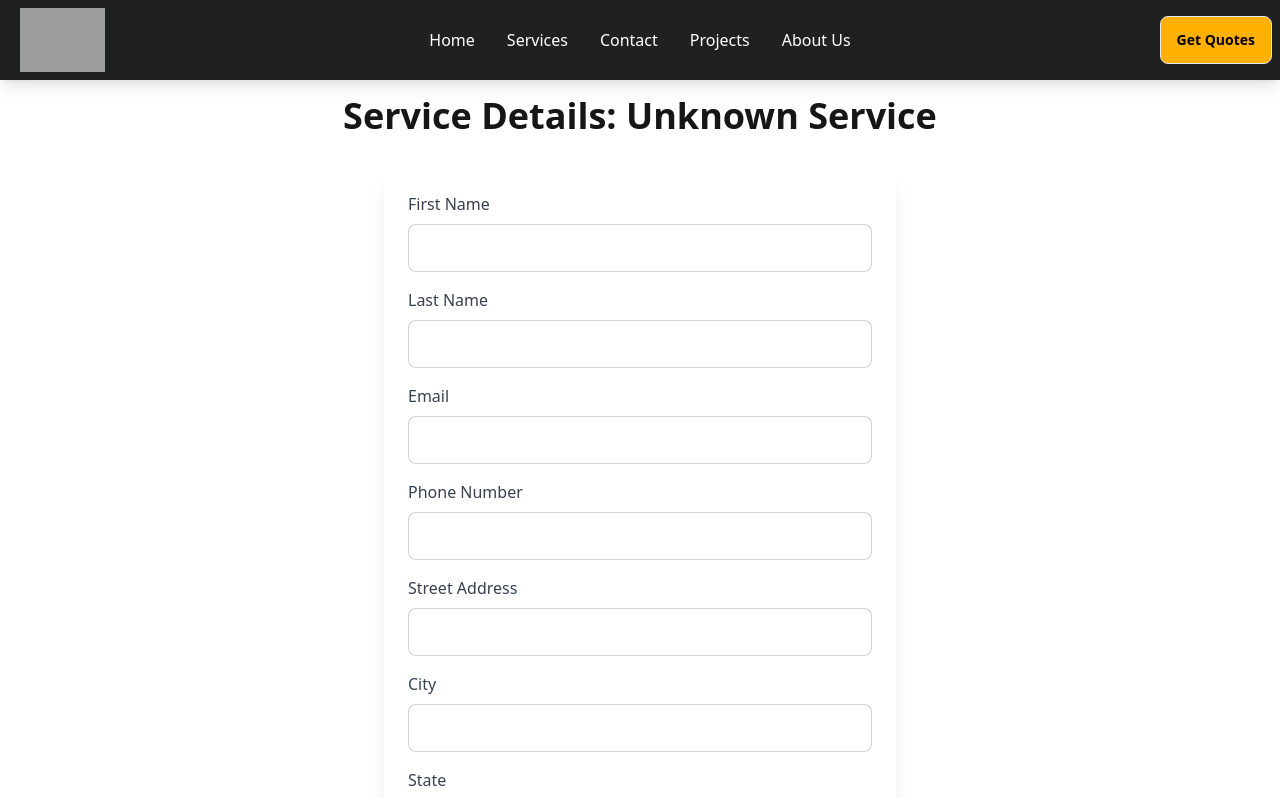
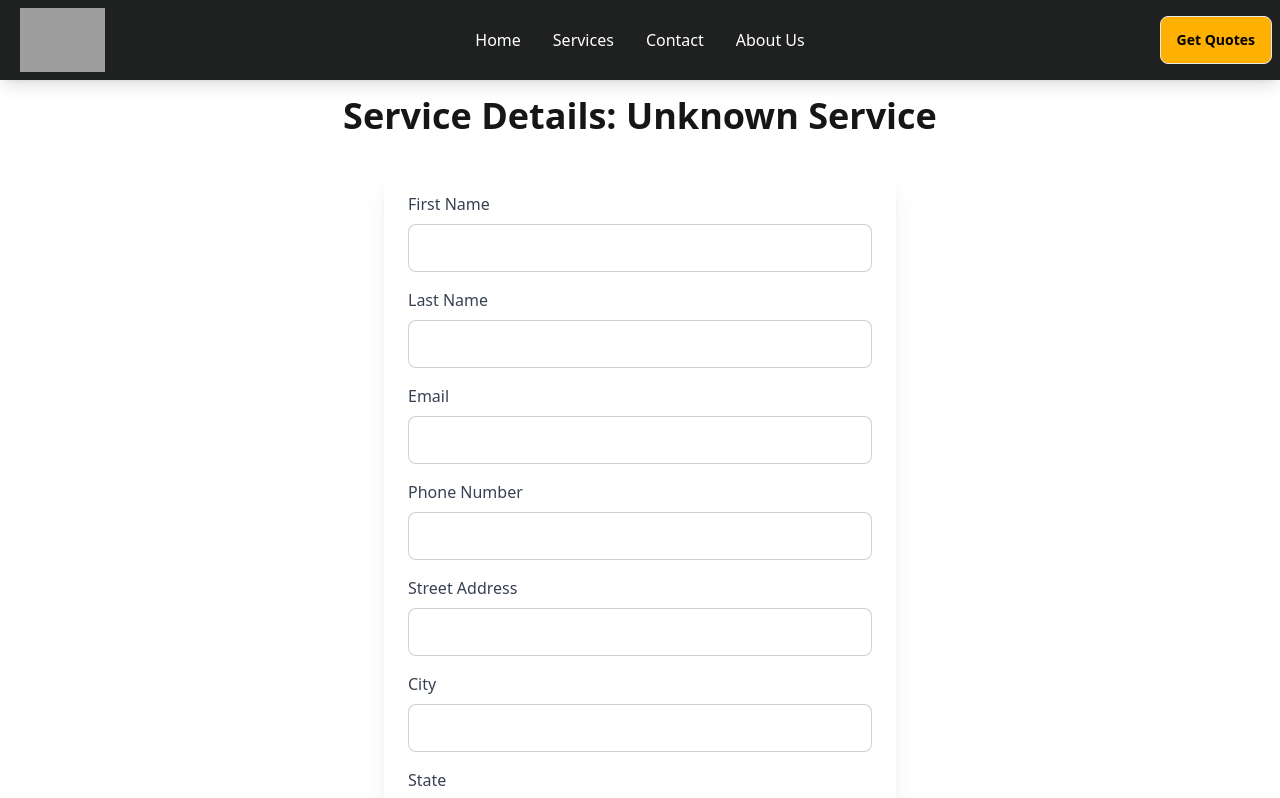
Before and after one commit to dawood7233/Contractors-Quotes, a React (Vite) app: page /services/1 in a window 1280 px wide. Shown: the top 798 px of the page. Built offline with nearby package versions, Linux system fonts and the light colour scheme; grey boxes are pictures that could not be loaded.

Commit message:
project section removed

```diff
--- a/src/App.jsx
+++ b/src/App.jsx
@@ -5,13 +5,13 @@ import HomePage from "./Pages/HomePage";
 import AboutUs from "./Pages/AboutUs";
 import Services from "./Pages/Services";
 import Contact from "./Pages/Contact";
-import Projects from "./Pages/Projects";
 import Footer from "./Components/Footer";
 import ServiceDetails from "./Components/ServiceDetails";
 import PrivacyPloicy from "./Pages/PrivacyPolicy"
 import arrowImage from "/Arrow.png";
 import CaliforniaPrivacyNotice from "./Pages/CaliforniaPrivacyNotice";
 import UserTerms from "./Pages/UserTerms"
+import AutoScroll from "./Components/AutoScroll";
 
 function App() {
   const [showScroll, setShowScroll] = useState(false);
@@ -36,6 +36,7 @@ function App() {
   return (
     <Router>
       <Navbar data={{ Services }} />
+      <AutoScroll />
       <div>
         <Routes>
           <Route path="/" element={<HomePage />} />
@@ -44,7 +45,6 @@ function App() {
           <Route path="/services" element={<Services data={{}} />} />
           <Route path="/services/:id" element={<ServiceDetails />} />
           <Route path="/services/form" element={<ServiceDetails />} />
-          <Route path="/projects" element={<Projects />} />
           <Route path="/privacyPolicy" element={<PrivacyPloicy />} />
           <Route path="/californiaPrivacy" element={<CaliforniaPrivacyNotice />} />
           <Route path="/userTerms" element={<UserTerms />} />
--- a/src/Components/AutoScroll.jsx
+++ b/src/Components/AutoScroll.jsx
@@ -1,12 +1,15 @@
-import { useEffect, useLocation } from "react-router-dom";
+import { useEffect } from 'react';
+import { useLocation } from 'react-router-dom';
 
 
 const AutoScroll = () => {
-  return (
-    <div>
+  const { pathname } = useLocation();
 
-    </div>
-  )
+  useEffect(() => {
+    window.scrollTo(0, 0);
+  },[pathname]);
+
+  return null;
 }
 
 export default AutoScroll
--- a/src/Components/NavBar.jsx
+++ b/src/Components/NavBar.jsx
@@ -181,16 +181,6 @@ const NavBar = () => {
               </li>
               <li>
                 <a
-                  href="/projects"
-                  onClick={() => {
-                    toggleMenu();
-                  }}
-                >
-                  Projects
-                </a>
-              </li>
-              <li>
-                <a
                   href="/aboutUs"
                   onClick={() => {
                     toggleMenu();
@@ -268,18 +258,6 @@ const NavBar = () => {
             </li>
             <li>
               <a
-                href="/projects"
-                className={`hover:text-[#ffb000] hover-underline-animation ${
-                  isActiveLink("/projects")
-                    ? "text-[#ffb000] active-underline"
-                    : ""
-                }`}
-              >
-                Projects
-              </a>
-            </li>
-            <li>
-              <a
                 href="/aboutUs"
                 className={`hover:text-[#ffb000] hover-underline-animation ${
                   isActiveLink("/aboutUs")
--- a/src/Components/OurWork.jsx
+++ /dev/null
@@ -1,62 +0,0 @@
-import React from "react";
-
-const OurWork = () => {
-  const projects = [
-    {
-      title: "Solar Panel Installation",
-      description:
-        "High-quality solar panel installation for residential and commercial properties.",
-      image: "/Solar work.jpg",
-    },
-    {
-      title: "Roofing",
-      description:
-        "Durable and weather-resistant roofing solutions tailored to your needs.",
-      image: "/roofing.jpg",
-    },
-    {
-      title: "Window Replacement",
-      description:
-        "Energy-efficient window replacements to enhance your home's comfort.",
-      image: "/Window Work.jpg",
-    },
-    {
-      title: "Exterior Painting",
-      description:
-        "Professional exterior painting services to make your property stand out.",
-      image: "/painter.jpg",
-    },
-  ];
-
-  return (
-    <div className="bg-base-100 py-12">
-      <h2 className="text-3xl font-bold text-center mb-8">Our Projects</h2>
-      <div className="grid gap-6 sm:grid-cols-2 lg:grid-cols-3 px-6 lg:px-16">
-        {projects.map((project, index) => (
-          <div
-            key={index}
-            className="relative group overflow-hidden rounded-lg shadow-lg"
-          >
-            {/* Image */}
-            <img
-              src={project.image}
-              alt={project.title}
-              className="w-full h-64 object-cover transform transition duration-500 group-hover:scale-110"
-            />
-            {/* Hover Overlay */}
-            <div className="absolute inset-0 bg-black bg-opacity-70 flex flex-col items-center justify-center opacity-0 transition-opacity duration-500 group-hover:opacity-100">
-              <h3 className="text-white text-lg font-semibold mb-2">
-                {project.title}
-              </h3>
-              <p className="text-gray-300 text-sm text-center px-4">
-                {project.description}
-              </p>
-            </div>
-          </div>
-        ))}
-      </div>
-    </div>
-  );
-};
-
-export default OurWork;
--- a/src/Pages/HomePage.jsx
+++ b/src/Pages/HomePage.jsx
@@ -1,5 +1,4 @@
 import React, { useState } from "react";
-import OurWork from "../Components/OurWork";
 import Services from "./Services";
 import { allServices } from "../Components/servicesData";
 import { useNavigate } from "react-router-dom";
@@ -101,10 +100,6 @@ const HomePage = () => {
       <div className="pt-0">
         <Services visibleServices={6} />
       </div>
-
-      {/* Our Projects Section */}
-      <OurWork />
-
       {/* Get Started Section */}
       <div className="bg-gradient-to-r from-amber-500 to-[#1f2020] text-black py-16 px-6">
         <div className="container mx-auto text-center">
--- a/src/Pages/Projects.jsx
+++ /dev/null
@@ -1,12 +0,0 @@
-import React from 'react'
-import OurWork from '../Components/OurWork'
-
-const Projects = () => {
-  return (
-    <div className='pt-16'>
-      <OurWork/>
-    </div>
-  )
-}
-
-export default Projects
```
